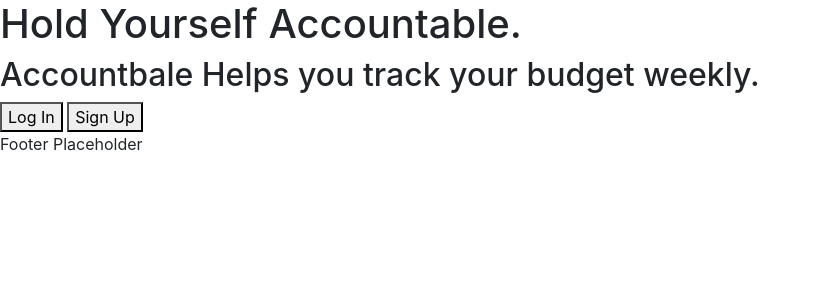
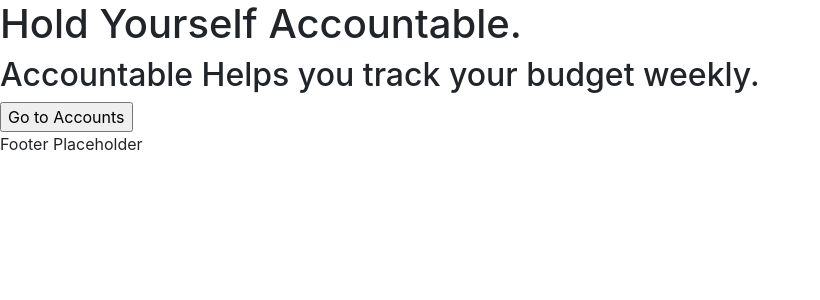
Before and after one commit to EzechielD/weekly-budget-website, a Flask app: page / in a window 1280 px wide. Shown: the top 300 px of the page, without its empty margins (0-820 px from the left). Run offline with Flask 2, Linux system fonts and the light colour scheme; some libraries are stand-ins or nearby versions.

Commit message:
added Handsontable; routing from index to accounts

```diff
--- a/app.py
+++ b/app.py
@@ -1,11 +1,16 @@
-from flask import Flask, render_template, redirect
+from flask import Flask, render_template, redirect, request, url_for
 
 app = Flask(__name__)
 
 #Home page
-@app.route("/")
+@app.route("/", methods=["GET", "POST"])
 def index():
     return render_template("index.html")
 
+#Accounts Page
+@app.route("/accounts", methods=["POST", "GET"])
+def accounts():
+    return render_template("accounts.html")
+
 if __name__ == "__main__":
     app.run()
--- a/templates/accounts.html
+++ b/templates/accounts.html
@@ -1 +1,6 @@
 {% extends "base.html" %}
+{% block title %}Accounts{% endblock %}
+{% block content %}
+    <h1>Accounts</h1>
+    <button >Add New Account</button>
+{% endblock %}
--- a/templates/index.html
+++ b/templates/index.html
@@ -3,10 +3,11 @@
 {% block content %}
     <div>
         <h1>Hold Yourself Accountable.</h1>
-        <h2>Accountbale Helps you track your budget weekly.</h2>
+        <h2>Accountable Helps you track your budget weekly.</h2>
     </div>
     <div>
-        <button>Log In</button>
-        <button>Sign Up</button>
+        <form action="{{ url_for('accounts') }}" method="POST">
+            <input type="submit" name="accounts_button" value="Go to Accounts">
+        </form>
     </div>
 {% endblock %}
```
Also changed, not shown: package-lock.json (added), 1 other file.
